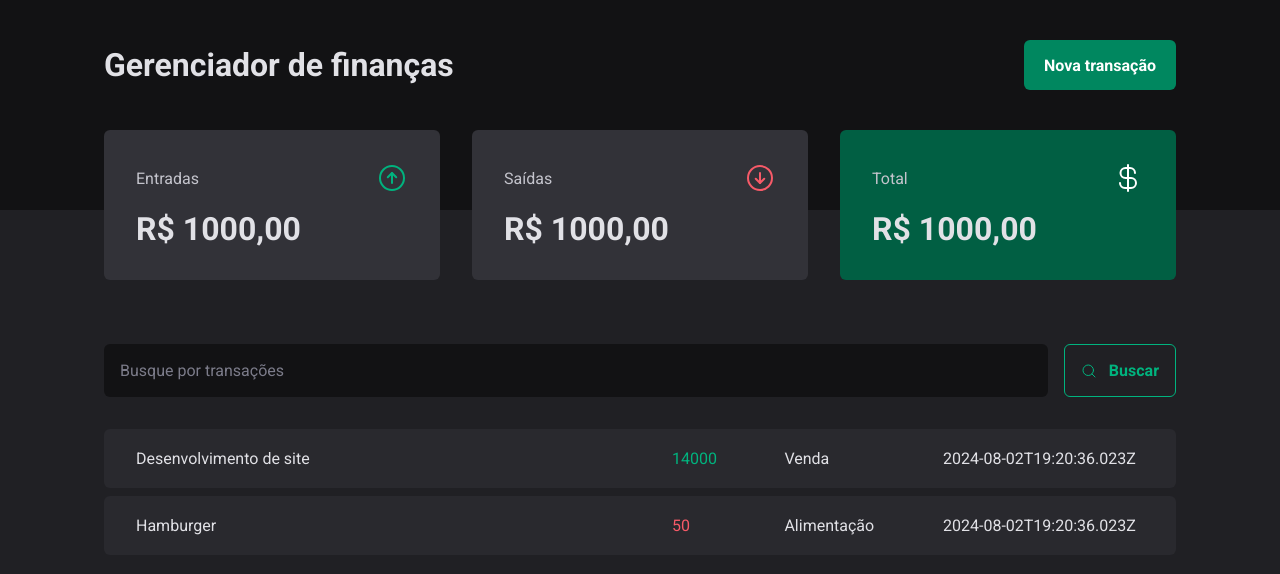
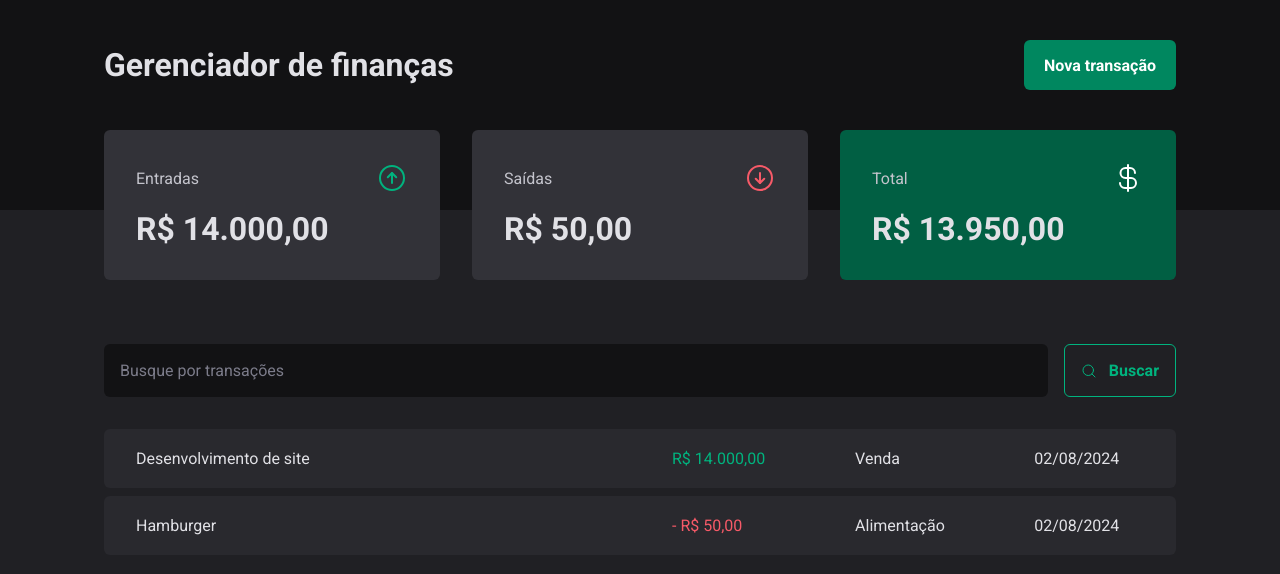
Before and after one commit to edu-almeidaf/finance-manager, a React (Vite) app: page / in a window 1280 px wide. Shown: the top 574 px of the page. Built offline with nearby package versions, Linux system fonts and the light colour scheme; data requests are answered from the project's data file.

Commit message:
feat: add dynamic summary prices and format prices and dates

```diff
--- a/src/components/summary/index.tsx
+++ b/src/components/summary/index.tsx
@@ -1,9 +1,32 @@
 import { ArrowCircleDown, ArrowCircleUp, CurrencyDollar } from 'phosphor-react'
 import { SummaryCard, SummaryContainer } from './styles'
 import { useTheme } from 'styled-components'
+import { TransactionsContext } from '@/contexts/transactions-context'
+import { useContext } from 'react'
+import { priceFormatter } from '@/utils/formatter'
 
 export function Summary() {
   const theme = useTheme()
+  const { transactions } = useContext(TransactionsContext)
+
+  const summary = transactions.reduce(
+    (acc, transaction) => {
+      if (transaction.type === 'income') {
+        acc.income += transaction.price
+        acc.total += transaction.price
+      } else {
+        acc.outcome += transaction.price
+        acc.total -= transaction.price
+      }
+
+      return acc
+    },
+    {
+      income: 0,
+      outcome: 0,
+      total: 0,
+    },
+  )
   return (
     <SummaryContainer>
       <SummaryCard>
@@ -11,7 +34,7 @@ export function Summary() {
           <span>Entradas</span>
           <ArrowCircleUp size={32} color={theme['green-300']} />
         </header>
-        <strong>R$ 1000,00</strong>
+        <strong>{priceFormatter.format(summary.income)}</strong>
       </SummaryCard>
 
       <SummaryCard>
@@ -19,7 +42,7 @@ export function Summary() {
           <span>Saídas</span>
           <ArrowCircleDown size={32} color={theme['red-300']} />
         </header>
-        <strong>R$ 1000,00</strong>
+        <strong>{priceFormatter.format(summary.outcome)}</strong>
       </SummaryCard>
 
       <SummaryCard variant="green">
@@ -27,7 +50,7 @@ export function Summary() {
           <span>Total</span>
           <CurrencyDollar size={32} color={theme.white} />
         </header>
-        <strong>R$ 1000,00</strong>
+        <strong>{priceFormatter.format(summary.total)}</strong>
       </SummaryCard>
     </SummaryContainer>
   )
--- a/src/pages/transactions/index.tsx
+++ b/src/pages/transactions/index.tsx
@@ -8,6 +8,7 @@ import {
 import { SearchForm } from './components/search-form'
 import { useContext } from 'react'
 import { TransactionsContext } from '@/contexts/transactions-context'
+import { dateFormatter, priceFormatter } from '@/utils/formatter'
 
 export function Transactions() {
   const { transactions } = useContext(TransactionsContext)
@@ -27,11 +28,12 @@ export function Transactions() {
                 <td>{transation.description}</td>
                 <td>
                   <PriceHighlight variant={transation.type}>
-                    {transation.price}
+                    {transation.type === 'outcome' && '- '}
+                    {priceFormatter.format(transation.price)}
                   </PriceHighlight>
                 </td>
                 <td>{transation.category}</td>
-                <td>{transation.createdAt}</td>
+                <td>{dateFormatter.format(new Date(transation.createdAt))}</td>
               </tr>
             ))}
           </tbody>
--- /dev/null
+++ b/src/utils/formatter.ts
@@ -0,0 +1,6 @@
+export const dateFormatter = new Intl.DateTimeFormat('pt-br')
+
+export const priceFormatter = new Intl.NumberFormat('pt-br', {
+  style: 'currency',
+  currency: 'BRL',
+})
```
